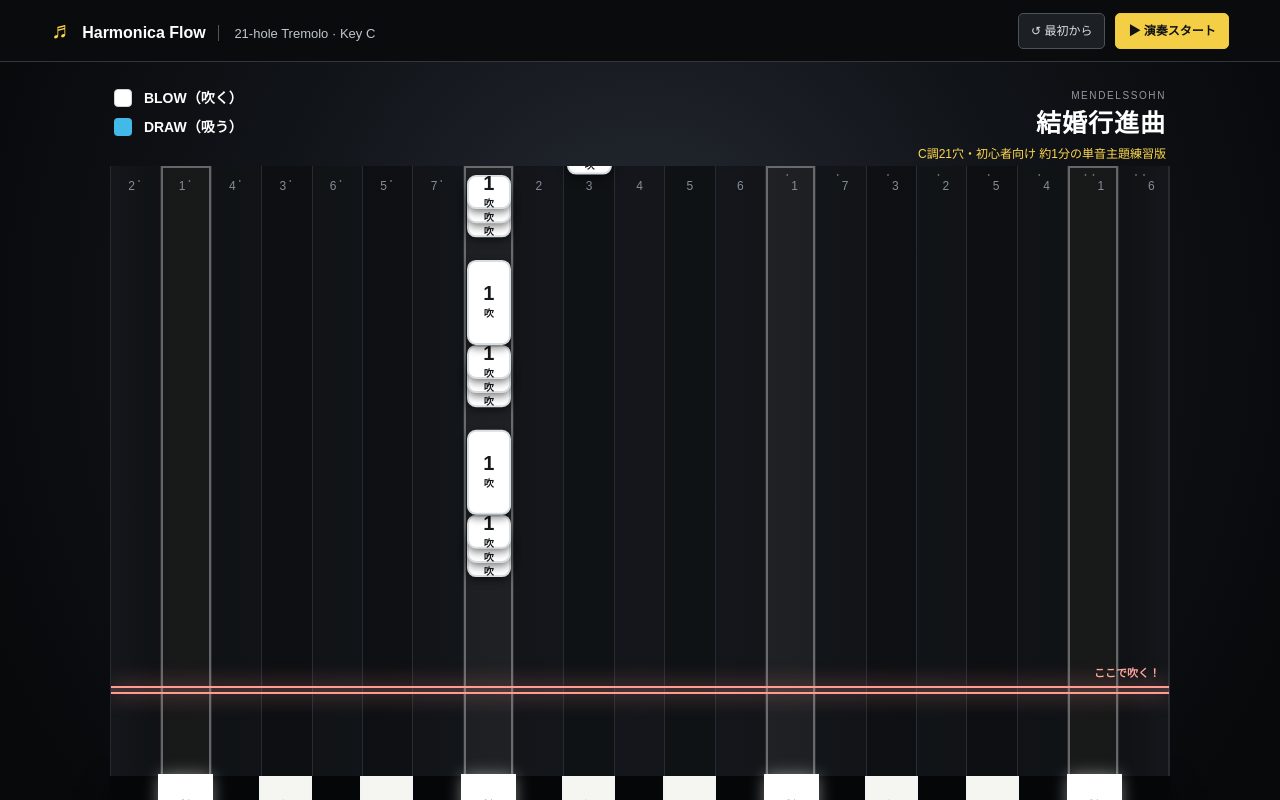
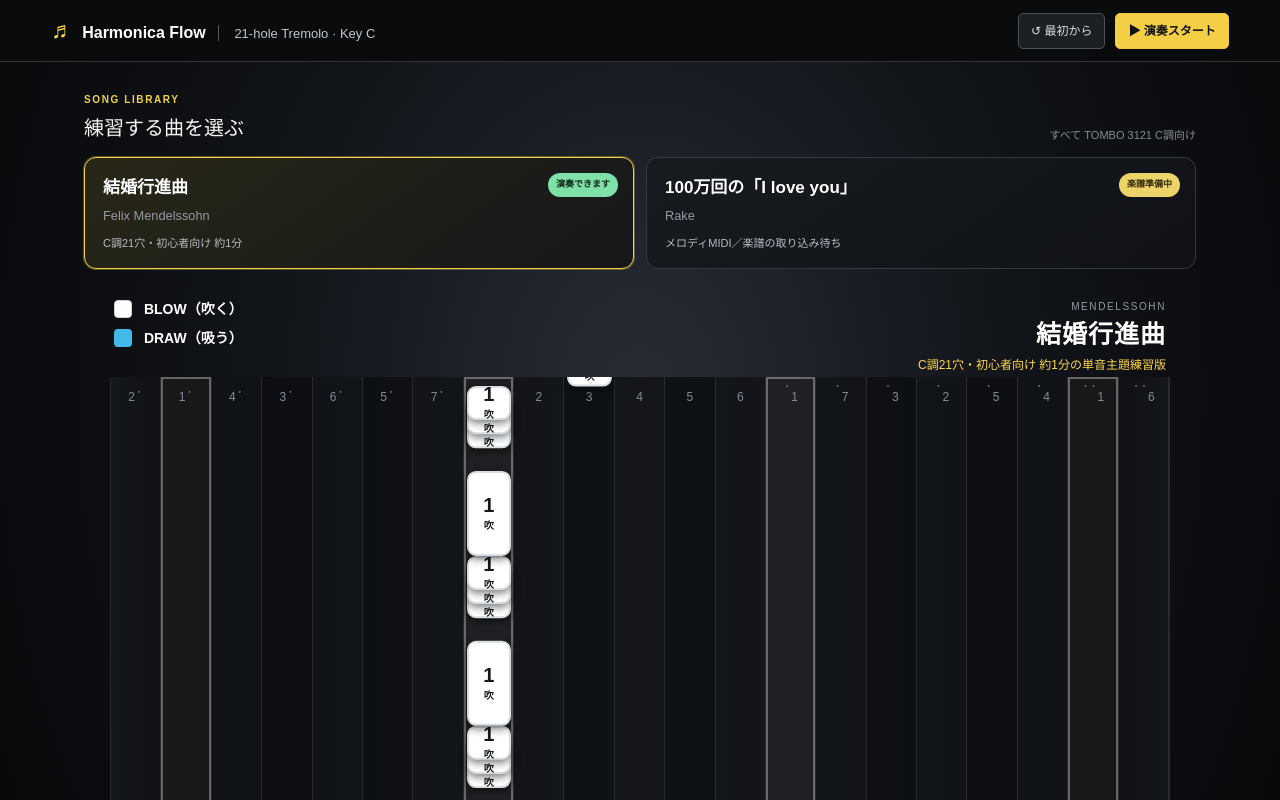
Before and after one commit to gentixyann/harmonica-trainer, a Next.js app: page / in a window 1280 px wide. Shown: the top 800 px of the page. Built offline with nearby package versions, Linux system fonts and the light colour scheme.

Commit message:
曲変更のUI追加

```diff
--- a/src/features/harmonica/components/HarmonicaTrainer.tsx
+++ b/src/features/harmonica/components/HarmonicaTrainer.tsx
@@ -1,16 +1,20 @@
 "use client";
 
 import { useEffect, useRef, useState } from "react";
-import { weddingMarch } from "../domain/weddingMarch";
+import { SONG_CATALOG } from "../domain/songCatalog";
 import { PracticeAudioPlayer } from "../services/PracticeAudioPlayer";
 import { PlaybackClock } from "../services/PlaybackClock";
 import { PlaybackControls, PlaybackTransport } from "./PlaybackControls";
 import { RhythmStage } from "./RhythmStage";
+import { SongPreparation, SongSelector } from "./SongSelector";
 
 export function HarmonicaTrainer() {
+  const [selectedSongId, setSelectedSongId] = useState(SONG_CATALOG[0].id);
   const [isPlaying, setIsPlaying] = useState(false);
   const [elapsed, setElapsed] = useState(0);
-  const clock = useRef(new PlaybackClock(weddingMarch.duration));
+  const selectedEntry = SONG_CATALOG.find((entry) => entry.id === selectedSongId) ?? SONG_CATALOG[0];
+  const song = selectedEntry.song;
+  const clock = useRef(new PlaybackClock(SONG_CATALOG[0].song?.duration ?? 0));
   const audioPlayer = useRef(new PracticeAudioPlayer());
   const animationFrame = useRef<number | null>(null);
 
@@ -40,15 +44,16 @@ export function HarmonicaTrainer() {
   }, [isPlaying]);
 
   const togglePlayback = async () => {
+    if (!song) return;
     if (isPlaying) {
       clock.current.pause(performance.now());
       audioPlayer.current.stop();
       setIsPlaying(false);
       return;
     }
-    await audioPlayer.current.play(weddingMarch, {
+    await audioPlayer.current.play(song, {
       from: elapsed,
-      duration: weddingMarch.duration - elapsed,
+      duration: song.duration - elapsed,
     });
     clock.current.play(performance.now());
     setIsPlaying(true);
@@ -62,19 +67,34 @@ export function HarmonicaTrainer() {
   };
 
   const seekPlayback = async (position: number) => {
-    const nextPosition = Math.max(0, Math.min(position, weddingMarch.duration));
+    if (!song) return;
+    const nextPosition = Math.max(0, Math.min(position, song.duration));
     clock.current.seek(nextPosition, performance.now());
     setElapsed(nextPosition);
     if (!isPlaying) return;
 
     audioPlayer.current.stop();
-    await audioPlayer.current.play(weddingMarch, { from: nextPosition, duration: weddingMarch.duration - nextPosition });
+    await audioPlayer.current.play(song, { from: nextPosition, duration: song.duration - nextPosition });
     clock.current.play(performance.now());
   };
 
+  const selectSong = (id: string) => {
+    const nextEntry = SONG_CATALOG.find((entry) => entry.id === id);
+    if (!nextEntry) return;
+    audioPlayer.current.stop();
+    clock.current.reset();
+    clock.current.setDuration(nextEntry.song?.duration ?? 0);
+    setIsPlaying(false);
+    setElapsed(0);
+    setSelectedSongId(id);
+  };
+
   return <main className="rhythm-app">
-    <PlaybackControls isPlaying={isPlaying} onToggle={togglePlayback} onReset={resetPlayback} />
-    <RhythmStage song={weddingMarch} elapsed={elapsed} />
-    <PlaybackTransport elapsed={elapsed} duration={weddingMarch.duration} isPlaying={isPlaying} onToggle={togglePlayback} onReset={resetPlayback} onSeek={seekPlayback} />
+    <PlaybackControls disabled={!song} isPlaying={isPlaying} onToggle={togglePlayback} onReset={resetPlayback} />
+    <SongSelector songs={SONG_CATALOG} selectedId={selectedSongId} onSelect={selectSong} />
+    {song ? <>
+      <RhythmStage song={song} elapsed={elapsed} />
+      <PlaybackTransport elapsed={elapsed} duration={song.duration} isPlaying={isPlaying} onToggle={togglePlayback} onReset={resetPlayback} onSeek={seekPlayback} />
+    </> : <SongPreparation song={selectedEntry} />}
   </main>;
 }
--- a/src/features/harmonica/components/PlaybackControls.tsx
+++ b/src/features/harmonica/components/PlaybackControls.tsx
@@ -1,4 +1,5 @@
 type PlaybackControlsProps = {
+  disabled?: boolean;
   isPlaying: boolean;
   onToggle: () => void;
   onReset: () => void;
@@ -10,11 +11,11 @@ type PlaybackTransportProps = PlaybackControlsProps & {
   onSeek: (position: number) => void;
 };
 
-export function PlaybackControls({ isPlaying, onToggle, onReset }: PlaybackControlsProps) {
+export function PlaybackControls({ disabled = false, isPlaying, onToggle, onReset }: PlaybackControlsProps) {
   const playLabel = isPlaying ? "Ⅱ 一時停止" : "▶ 演奏スタート";
   return <header className="rhythm-header">
     <div><span className="mini-logo">♬</span><strong>Harmonica Flow</strong><span className="header-divider" /> <span>21-hole Tremolo · Key C</span></div>
-    <div className="header-actions"><button onClick={onReset}>↺ 最初から</button><button className="play-button" onClick={onToggle}>{playLabel}</button></div>
+    <div className="header-actions"><button disabled={disabled} onClick={onReset}>↺ 最初から</button><button disabled={disabled} className="play-button" onClick={onToggle}>{playLabel}</button></div>
   </header>;
 }
 
--- /dev/null
+++ b/src/features/harmonica/components/SongSelector.tsx
@@ -0,0 +1,46 @@
+import type { SongCatalogEntry } from "../domain/songCatalog";
+
+type SongSelectorProps = {
+  songs: SongCatalogEntry[];
+  selectedId: string;
+  onSelect: (id: string) => void;
+};
+
+export function SongSelector({ songs, selectedId, onSelect }: SongSelectorProps) {
+  return <section className="song-library" aria-labelledby="song-library-title">
+    <div className="song-library-heading">
+      <div><small>SONG LIBRARY</small><h1 id="song-library-title">練習する曲を選ぶ</h1></div>
+      <span>すべて TOMBO 3121 C調向け</span>
+    </div>
+    <div className="song-cards">
+      {songs.map((entry) => {
+        const selected = entry.id === selectedId;
+        return <button
+          key={entry.id}
+          type="button"
+          className={`song-card ${selected ? "selected" : ""}`}
+          aria-pressed={selected}
+          onClick={() => onSelect(entry.id)}
+        >
+          <span className={`song-status ${entry.status}`}>{entry.status === "ready" ? "演奏できます" : "楽譜準備中"}</span>
+          <strong>{entry.title}</strong>
+          <small>{entry.artist}</small>
+          <span className="song-description">{entry.description}</span>
+        </button>;
+      })}
+    </div>
+  </section>;
+}
+
+export function SongPreparation({ song }: { song: SongCatalogEntry }) {
+  return <section className="song-preparation" aria-live="polite">
+    <span className="preparation-icon">♫</span>
+    <p className="preparation-label">SELECTED SONG</p>
+    <h2>{song.title}</h2>
+    <p>{song.artist}</p>
+    <div className="preparation-message">
+      <strong>複音ハーモニカ用の譜面を準備しています</strong>
+      <span>正規のメロディMIDIまたはメロディ譜を取り込むと、単音・穴番号・吹吸へ変換できます。</span>
+    </div>
+  </section>;
+}
--- /dev/null
+++ b/src/features/harmonica/domain/songCatalog.ts
@@ -0,0 +1,29 @@
+import type { Song } from "./types";
+import { weddingMarch } from "./weddingMarch";
+
+export type SongCatalogEntry = {
+  id: string;
+  title: string;
+  artist: string;
+  status: "ready" | "needs-score";
+  description: string;
+  song?: Song;
+};
+
+export const SONG_CATALOG: SongCatalogEntry[] = [
+  {
+    id: "wedding-march",
+    title: "結婚行進曲",
+    artist: "Felix Mendelssohn",
+    status: "ready",
+    description: "C調21穴・初心者向け 約1分",
+    song: weddingMarch,
+  },
+  {
+    id: "million-i-love-you",
+    title: "100万回の「I love you」",
+    artist: "Rake",
+    status: "needs-score",
+    description: "メロディMIDI／楽譜の取り込み待ち",
+  },
+];
```
Also changed, not shown: src/app/globals.css.
